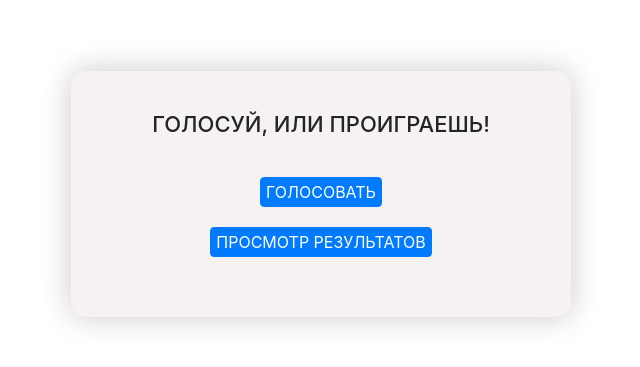
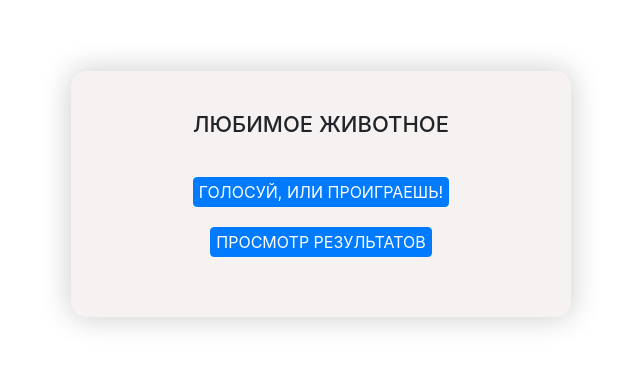
Before and after one commit to daniltarasov/C2-homework, a plain HTML site: page index.html in a window 1280 px wide. Shown: the part 129-496 px from the top of the page, without its empty margins (319-959 px from the left). Drawn offline with nearby package versions, Linux system fonts and the light colour scheme.

Commit message:
Add files via upload

```diff
--- a/index.html
+++ b/index.html
@@ -6,14 +6,14 @@
     <link rel="stylesheet" href="https://stackpath.bootstrapcdn.com/bootstrap/4.3.1/css/bootstrap.min.css">
     <link rel="stylesheet" href="./css/style.css">
 
-	<title>Document</title>
+	<title>Стартовая страница</title>
 </head>
 <body>
 
     <div class="container">
-        <h1>Голосуй, или проиграешь!</h1>
+        <h1>ЛЮБИМОЕ ЖИВОТНОЕ</h1>
         <form action="./sendvote.html" target="_blank">
-            <button type="submit" class="btn btn-primary">ГОЛОСОВАТЬ</button>
+            <button type="submit" class="btn btn-primary">ГОЛОСУЙ, ИЛИ ПРОИГРАЕШЬ!</button>
         </form>
         <form action="./viewvote.html" target="_blank">
             <button type="submit" class="btn btn-primary">ПРОСМОТР РЕЗУЛЬТАТОВ</button>
```
Also changed, not shown: sendvote.html (+1 -1 lines), viewvote.html (+1 -1 lines).
